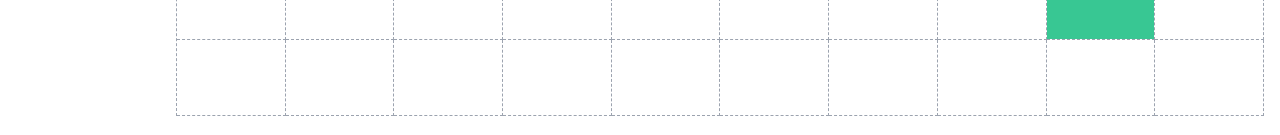
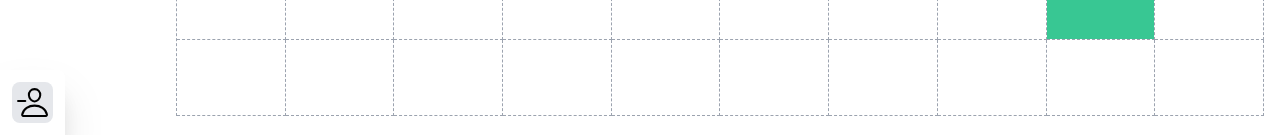
Before and after one commit to christiankozalla/sitzplan, a React (Vite) app: page / in a window 1280 px wide. Shown: the part 665-800 px from the top of the page. Built offline with nearby package versions, Linux system fonts and the light colour scheme.

Commit message:
Re-imprement RecycleBin component
as an easy way to trash and restore Students via Drag n Drop

```diff
--- a/src/App.tsx
+++ b/src/App.tsx
@@ -6,6 +6,7 @@ import { Controls } from "./components/Controls";
 import { Menu } from "./components/Menu";
 import styles from "./App.module.css";
 import { controller } from "./lib/Controller";
+import { RecycleBin } from "./components/RecycleBin";
 
 export default function App() {
   const [classroomKey, setClassroomKey] = useState(
@@ -24,6 +25,7 @@ export default function App() {
           <Controls />
           <Classroom key={classroomKey} />
         </div>
+        <RecycleBin />
       </DndProvider>
     </>
   );
--- a/src/components/RecycleBin.module.css
+++ b/src/components/RecycleBin.module.css
@@ -1,15 +1,49 @@
-.description {
-  margin-bottom: 8px;
-  overflow-y: auto;
+.recycleBin {
+  position: fixed;
+  width: 65px;
+  bottom: 0;
+  left: 0;
+  padding: calc(1.5 * var(--space));
+  background-color: white;
+  box-shadow: var(--shadow-xl);
+  border-radius: 0 var(--space) 0 0;
 }
 
-.list {
-  list-style: none;
-  margin-bottom: var(--space);
+.icon {
   border-radius: var(--space);
-  border: 2px solid var(--color-primary-light);
+  background-color: var(--text-grey-200);
+  padding: calc(0.5 * var(--space));
+  cursor: pointer;
 }
 
-.target {
-  transition: transform 300ms ease;
+.icon:hover {
+  transform: translateY(-3px);
+  transition: transform 150ms ease;
 }
+
+.trashedFieldsContainer {
+  position: absolute;
+  bottom: 80px;
+  left: 30px;
+  width: 200px;
+  padding: calc(2 * var(--space));
+  border-radius: var(--space);
+  box-shadow: var(--shadow-xl);
+  background-color: white;
+  z-index: 3;
+}
+
+.trashedField {
+  border: 1px solid var(--color-primary-light);
+  margin-top: var(--space);
+  list-style: none;
+}
+
+.closeTrashContentButton {
+  position: absolute;
+  top: 0;
+  right: 0;
+  border: none;
+  min-width: 30px;
+  cursor: pointer;
+}
--- a/src/components/RecycleBin.tsx
+++ b/src/components/RecycleBin.tsx
@@ -1,13 +1,15 @@
-import { FC, useState, useEffect } from "react";
+import { FC, useState, useEffect, CSSProperties } from "react";
 import { useDrop } from "react-dnd";
 import { ItemTypes } from "../lib/Constants";
 import { controller } from "../lib/Controller";
 import { Field, TrashedField } from "../lib/Model";
 import { StudentComp } from "./Student";
+import RemoveStudentIcon from "../assets/person-remove-outline.svg";
 import styles from "./RecycleBin.module.css";
 
 export const RecycleBin: FC = () => {
   const [trash, setTrash] = useState<TrashedField[]>([]);
+  const [showTrashContent, setShowTrashContent] = useState(false);
 
   useEffect(() => controller.observeBin("recycle-bin", setTrash), []);
 
@@ -21,25 +23,50 @@ export const RecycleBin: FC = () => {
     }),
   }));
 
+  const renderTrashContainer = () => {
+    const trashedStudents = trash.filter((field) => field.student);
+    if (trashedStudents.length > 0) {
+      return trashedStudents.map((field) => (
+        <li key={field.id} className={styles.trashedField}>
+          <StudentComp field={field} />
+        </li>
+      ));
+    } else {
+      setTimeout(() => setShowTrashContent(false), 4000);
+      return <p>Momentan sind keine Schüler:innen entfernt worden.</p>;
+    }
+  };
+
+  const dropStyles: CSSProperties = {
+    transform: `translateY(-3px)`,
+    transition: `transform 150ms ease`,
+  };
+
   return (
     <>
-      <div className={styles.description}>
-        {trash.map(
-          (trashedField: Field & Trashed) =>
-            trashedField.student && (
-              <li key={trashedField.id} className={styles.list}>
-                <StudentComp field={trashedField} />
-              </li>
-            )
-        )}
+      {showTrashContent && (
+        <div className={styles.trashedFieldsContainer}>
+          <button
+            className={styles.closeTrashContentButton}
+            onClick={() => setShowTrashContent((prevShow) => !prevShow)}
+          >
+            &times;
+          </button>
+          {renderTrashContainer()}
+        </div>
+      )}
+      <div
+        className={styles.recycleBin}
+        ref={drop}
+        onClick={() => setShowTrashContent((prevShow) => !prevShow)}
+      >
+        <img
+          className={styles.icon}
+          style={isOver ? dropStyles : undefined}
+          src={RemoveStudentIcon}
+          alt=""
+        />
       </div>
-      <button
-        ref={drop}
-        className={styles.target}
-        style={{ transform: isOver ? "translateY(-4px)" : "" }}
-      >
-        Papierkorb
-      </button>
     </>
   );
 };
```
